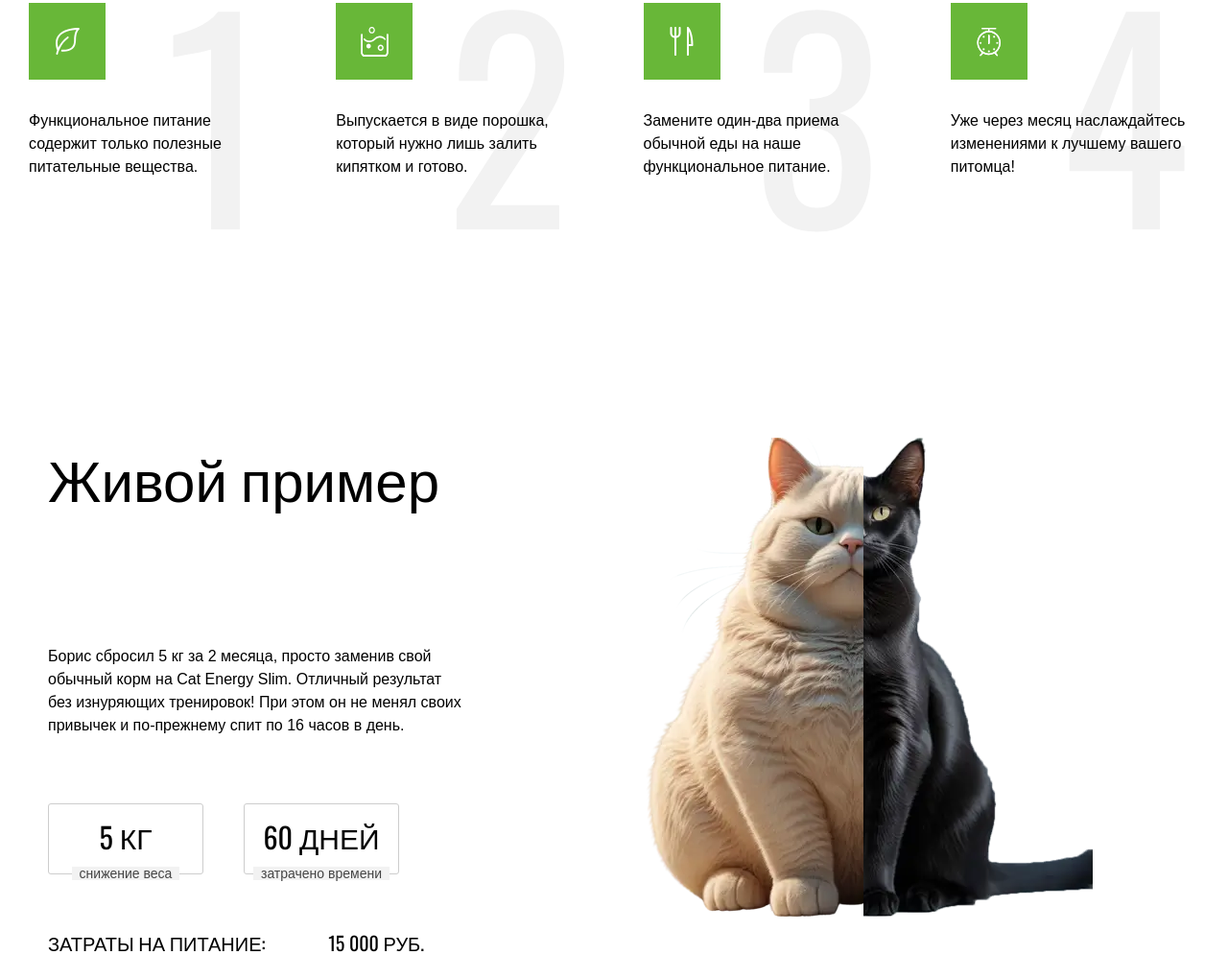
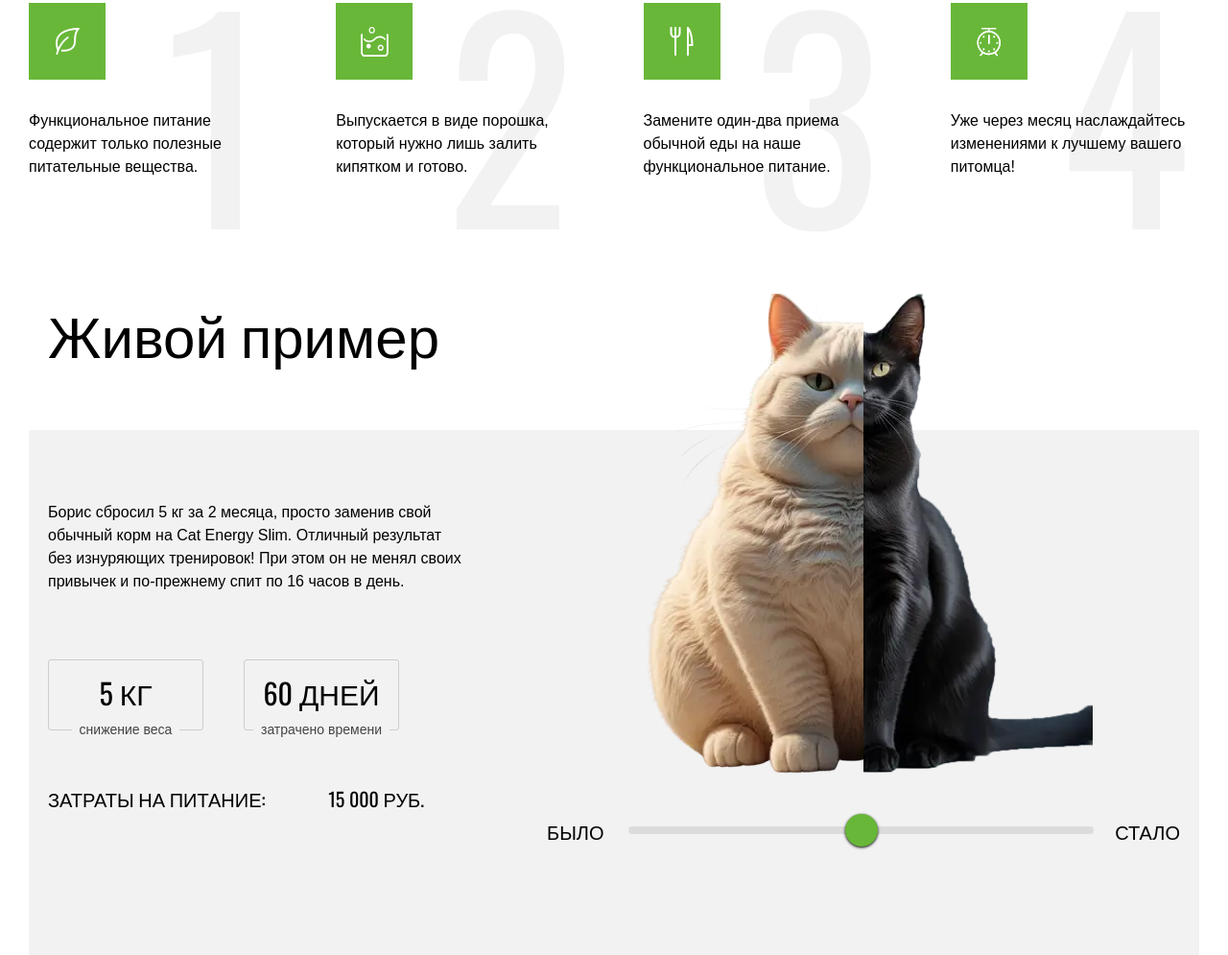
Before and after one commit to RapiraX/Cat_energy, a website: page index.html in a window 1280 px wide. Shown: the part 1435-2430 px from the top of the page at 96% size. Drawn offline with nearby package versions, Linux system fonts and the light colour scheme.

Commit message:
add more adaptive, work on live example section

```diff
--- a/scss/style.scss
+++ b/scss/style.scss
@@ -80,9 +80,11 @@
     $container-height: 694px;
     position: relative;
     min-height: $container-height;
-    @media screen and (max-width: 1026px) {
-       height: 800px;
+
+    @media screen and (max-width: 1138px) {
+        min-height: 584px;
     }
+
     .container {
         display: flex;
     }
@@ -148,13 +150,6 @@
             height: auto;
             width: 552px;
             height: auto;
-
-            // @media screen and (max-width: 1138px) {
-            //     margin-left: 430px;
-            // }
-            // @media screen and (max-width: 1026px) {
-            //     margin-left: 0;
-            // }
         }
     }
 }
@@ -165,7 +160,10 @@
     &__inner {
         display: flex;
         justify-content: space-between;
+        @media screen and (max-width: 1139px) {
+            margin-top: 0;
 
+        }
         margin-top: 82px;
         gap: clamp(30px, 3%, 60px);
         @media screen and (max-width: 1033px) {
@@ -290,21 +288,19 @@
 //how-it-works section
 .how-it-works {
     // display: none;
-    // overflow: hidden;
     margin-top: 70px;
     &__title {
         margin-bottom: 72px;
     }
     &__items-wrapper {
-        //TODO привести в порядок
         display: grid;
         grid-template-columns: repeat(4, 1fr);
-        column-gap: clamp(25px, 5%, 90px);
-        row-gap: 120px;
         @media screen and (max-width: 920px) {
             grid-template-columns: 1fr 1fr;
             grid-template-rows: 1fr 1fr;
         }
+        column-gap: clamp(25px, 5%, 90px);
+        row-gap: 120px;
         justify-content: space-between;
     }
     &__item {
@@ -352,21 +348,18 @@
 .live-example {
     // display: none;
     position: relative;
-    margin-top: 150px;
     padding: 70px 20px 0;
-    // .background {
-    //     display: flex;
-    //     align-items: flex-end;
-    //     position: absolute;
-    //     width: 100%;
-    //     height: 100%;
-    //     z-index: -1;
-    //     &__bottom {
-    //         background-color: vars.$grey-background-color;
-    //         width: 100%;
-    //         height: 70%;
-    //     }
-    // }
+
+    //TODO сделать шире
+    .background {
+        position: absolute;
+        width: 100%;
+        height: 800px;
+        top: 262px;
+        left: 0;
+        z-index: -1;
+        background-color: vars.$grey-background-color;
+    }
     &__inner {
         display: flex;
         justify-content: space-between;
@@ -425,6 +418,7 @@
         width: fit-content;
         margin: -8px auto 0;
     }
+    //TODO сделать так чтобы фраза "затраты на питание" сразу не была сжата при широком экране
     &__spent-wrapper {
         display: grid;
         grid-template-columns: auto auto;
@@ -449,8 +443,7 @@
     &__cat-images-container {
         position: relative;
         width: 100%;
-        // height: 500px;
-        padding-bottom: 76%;
+        height: 500px;
         overflow: hidden;
         margin-bottom: 50px;
         margin-top: 50px;
@@ -459,7 +452,7 @@
         position: absolute;
         width: inherit;
         height: inherit;
-        object-fit: cover;
+        object-fit: contain;
         top: 0;
         left: 0;
         &--before {
@@ -508,6 +501,7 @@
     // display: none;
     $container-height: 410px;
     position: relative;
+    margin-top: 67px;
     padding-top: 95px;
     background: vars.$grey-background-color;
     padding-bottom: 150px;
```
Also changed, not shown: css/bundle.css, css/style.css, 2 other files.
